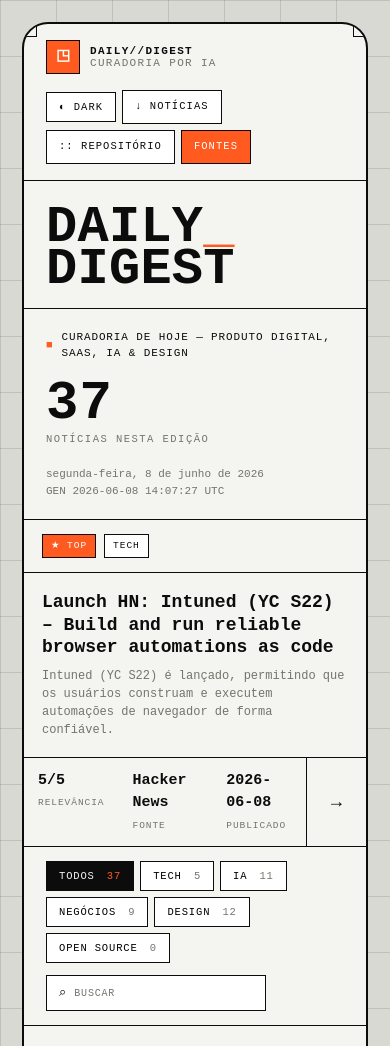
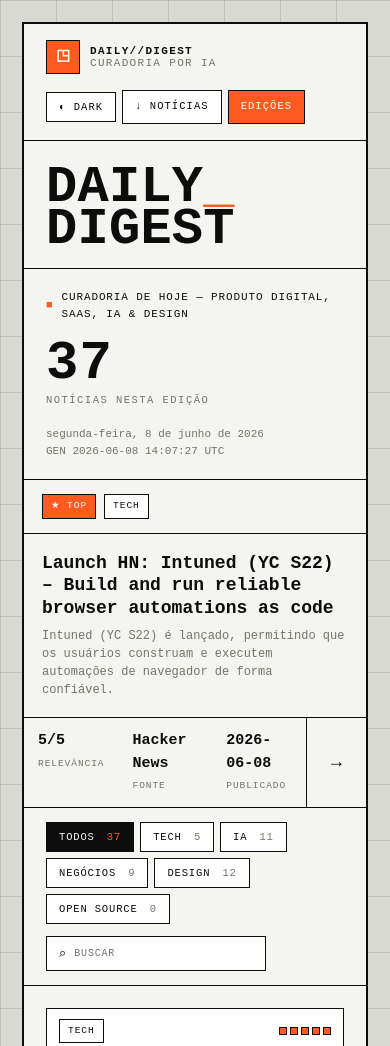
Before and after one commit to tguimaro-maker/daily-tech-digest, a plain HTML site: page index.html in a window 390 px wide. Shown: the top 1046 px of the page. Drawn offline with Linux system fonts and the light colour scheme; a web font is replaced by a local one.

Commit message:
Ajustes no frontend brutalista
- Corrige contraste no dark mode: botoes (filtros, historico, CTA) agora
  herdam cor do tema (off-white) em vez do preto padrao do <button>
- Remove citacoes ao repositorio/GitHub (nav e CTAs do footer viram acoes
  internas de navegacao)
- Frame: border-radius 26px -> 0 e borda 2.5px -> 2px
- Remove as marcas de registro (xmark) dos cantos superiores

Co-Authored-By: Claude Opus 4.8 <noreply@anthropic.com>

```diff
--- a/index.html
+++ b/index.html
@@ -60,8 +60,8 @@
       max-width: 1180px;
       margin: 0 auto;
       background: var(--panel);
-      border: 2.5px solid var(--ink);
-      border-radius: 26px;
+      border: 2px solid var(--ink);
+      border-radius: 0;
       overflow: hidden;
       position: relative;
     }
@@ -190,7 +190,7 @@
     }
     .filters { display: flex; gap: 6px; flex-wrap: wrap; }
     .filter-btn {
-      font-family: var(--mono);
+      font-family: var(--mono); color: var(--ink);
       font-size: 10.5px; letter-spacing: .08em; text-transform: uppercase;
       padding: 8px 12px; border: var(--b); background: var(--panel2); cursor: pointer;
       transition: background .12s, color .12s;
@@ -259,7 +259,7 @@
     .hist-title { font-size: 10.5px; letter-spacing: .12em; text-transform: uppercase; color: var(--muted); margin-bottom: 12px; }
     #history-links { display: flex; gap: 6px; flex-wrap: wrap; }
     .hist-btn {
-      font-family: var(--mono); font-size: 10.5px; letter-spacing: .05em;
+      font-family: var(--mono); color: var(--ink); font-size: 10.5px; letter-spacing: .05em;
       padding: 7px 10px; border: var(--b); background: var(--panel2); cursor: pointer;
       transition: background .12s, color .12s;
     }
@@ -269,6 +269,7 @@
     .target::before { content: "⊕"; font-size: 22px; }
     .foot-cta { display: flex; flex-direction: column; gap: 8px; align-items: flex-end; }
     .cta {
+      font-family: var(--mono); color: var(--ink); cursor: pointer;
       font-size: 11px; letter-spacing: .08em; text-transform: uppercase;
       padding: 12px 16px; border: var(--b); text-align: center; transition: background .12s, color .12s;
     }
@@ -280,9 +281,6 @@
 <body>
 
 <div class="frame">
-  <span class="xmark" style="top:-13px;left:-13px;"></span>
-  <span class="xmark" style="top:-13px;right:-13px;"></span>
-
   <!-- HEADER -->
   <header>
     <div class="brand">
@@ -292,8 +290,7 @@
     <nav class="top">
       <button class="nav-link" id="theme-toggle" onclick="toggleTheme()" aria-label="Alternar tema">◐ <span id="theme-label">Dark</span></button>
       <a class="nav-link" href="#grid">↓ Notícias</a>
-      <a class="nav-link" href="https://github.com/tguimaro-maker/daily-tech-digest" target="_blank" rel="noopener">:: Repositório</a>
-      <a class="nav-link accent" href="#sources">Fontes</a>
+      <a class="nav-link accent" href="#sources">Edições</a>
     </nav>
   </header>
 
@@ -372,8 +369,8 @@
     <div class="foot-cell">
       <div class="foot-q">QUER MAIS <span class="hl">SINAL</span><br>E MENOS RUÍDO?</div>
       <div class="foot-cta" style="margin-top:16px;">
-        <a class="cta fill" href="https://github.com/tguimaro-maker/daily-tech-digest" target="_blank" rel="noopener">★ Star no GitHub</a>
-        <a class="cta ghost" href="https://github.com/tguimaro-maker/daily-tech-digest/blob/main/sources.json" target="_blank" rel="noopener">Ver fontes</a>
+        <a class="cta fill" href="#grid">↑ Ver edição de hoje</a>
+        <button class="cta ghost" onclick="toggleTheme()">◐ Alternar tema</button>
       </div>
     </div>
   </footer>
```
